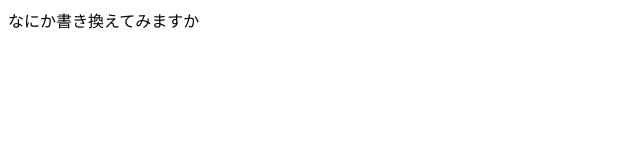
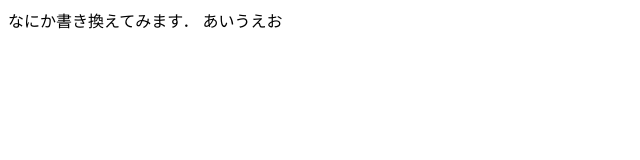
Before and after one commit to Rikishi-com/test, a plain HTML site: page index.html in a window 1280 px wide. Shown: the full height of the page, 0-640 px from the left. Drawn offline with Linux system fonts and the light colour scheme.

Commit message:
Update index.html

```diff
--- a/index.html
+++ b/index.html
@@ -5,6 +5,7 @@
   <title>タイトル</title>
   </head>
   <body>
-    なにか書き換えてみますか
+    なにか書き換えてみます．
+    あいうえお
   </body>
 </html>
```
